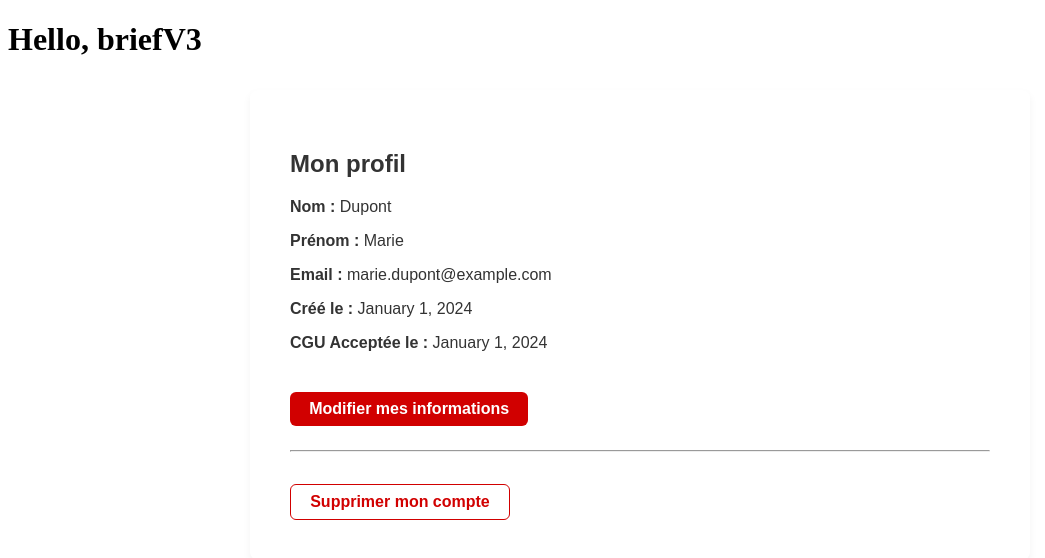
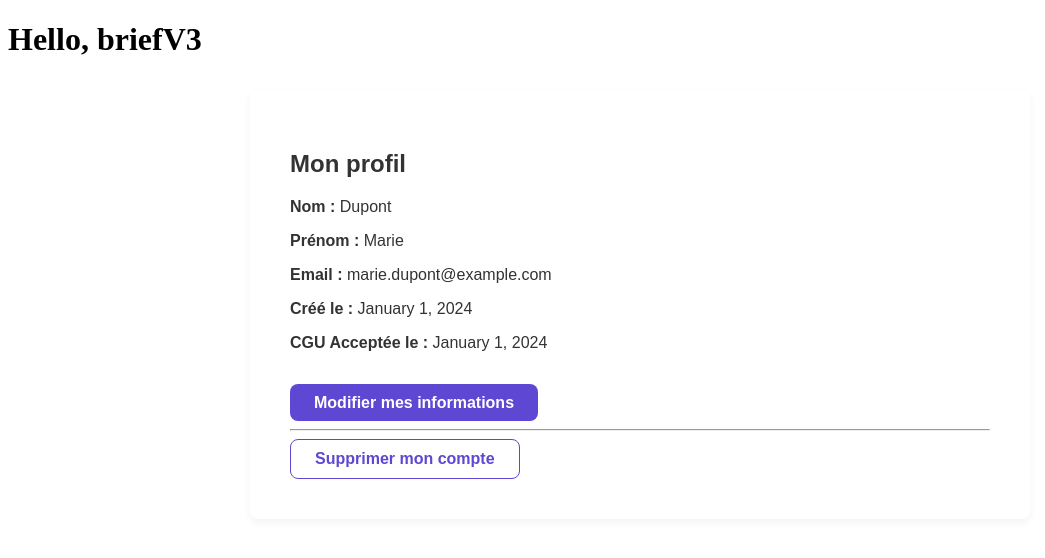
Before and after one commit to kvbcs/briefV3, an Angular app: page /profil in a window 1280 px wide. Shown: the top 558 px of the page, without its empty margins (0-1045 px from the left). Built offline with nearby package versions, Linux system fonts and the light colour scheme.

Commit message:
style: changed css to match graphic chart

```diff
--- a/src/app/ProfilePage/profile/profile.component.css
+++ b/src/app/ProfilePage/profile/profile.component.css
@@ -1,5 +1,4 @@
-/* === Base mobile (par défaut) === */
-
+/* === Base mobile-first === */
 .profile-card {
   background-color: #ffffff;
   padding: 1.5rem;
@@ -11,66 +10,79 @@
   color: #333333;
 }
 
+form {
+  display: flex;
+  flex-direction: column;
+  gap: 1.25rem;
+}
+
 form label {
-  display: block;
-  margin-top: 1rem;
   font-weight: 600;
-  font-size: 0.9rem;
+  font-size: 0.95rem;
 }
 
 form input {
   width: 100%;
   padding: 0.5rem;
-  margin-top: 0.25rem;
-  border: 1px solid #d1d5db;
-  border-radius: 6px;
+  border: 1px solid #E0E0E0;
+  border-radius: 8px;
   font-size: 1rem;
+  font-family: inherit;
+  background-color: #F9F9FB;
+  transition: border-color 0.2s ease;
 }
 
 form input:focus {
-  outline: 2px solid #d10000;
+  border-color: #5E47D2;
+  outline: none;
 }
 
+/* Boutons génériques */
 button {
-  margin-top: 1.5rem;
-  padding: 0.5rem 1.2rem;
+  padding: 0.6rem 1.5rem;
   border: none;
-  border-radius: 6px;
+  border-radius: 8px;
   font-size: 1rem;
+  font-weight: 600;
   cursor: pointer;
-  font-weight: 600;
-  width: 100%;
+  font-family: inherit;
+  transition: background-color 0.2s ease, box-shadow 0.2s ease;
 }
 
-/* Bouton principal (ex: Enregistrer, Modifier) */
+/* Bouton principal */
 button[type='submit'],
 button:not([type]) {
-  background-color: #d10000;
-  color: white;
-  margin-bottom: 1rem;
+  background-color: #5E47D2;
+  color: #ffffff;
+  margin-top: 1rem;
 }
 
-/* Bouton secondaire (Annuler) */
+button[type='submit']:hover {
+  background-color: #4534A1;
+}
+
+/* Bouton secondaire */
 button[type='button'] {
   background-color: transparent;
-  color: #d10000;
-  border: 1px solid #d10000;
+  color: #5E47D2;
+  border: 1px solid #5E47D2;
+}
+
+button[type='button']:hover {
+  background-color: #F3F3F3;
 }
 
 /* Bouton suppression */
 .btn-danger {
   background-color: #ef4444;
   color: white;
-  transition: all 0.2s ease-in-out;
 }
 
 .btn-danger:hover {
-  opacity: 0.92;
   box-shadow: 0 2px 6px rgba(239, 68, 68, 0.25);
 }
 
-
-/* === TABLETTE (768px et +) === */
+/* === Tablette (768px +) === */
 @media (min-width: 768px) {
   .profile-card {
     max-width: 600px;
@@ -83,17 +95,11 @@ button[type='button'] {
   }
 }
 
-/* === ORDINATEUR (1024px et +) === */
+/* === Ordinateur (1024px +) === */
 @media (min-width: 1024px) {
   .profile-card {
     max-width: 700px;
     padding: 2.5rem;
-  }
-
-  form {
-    display: flex;
-    flex-direction: column;
-    gap: 1rem;
   }
 
   form label {
```
